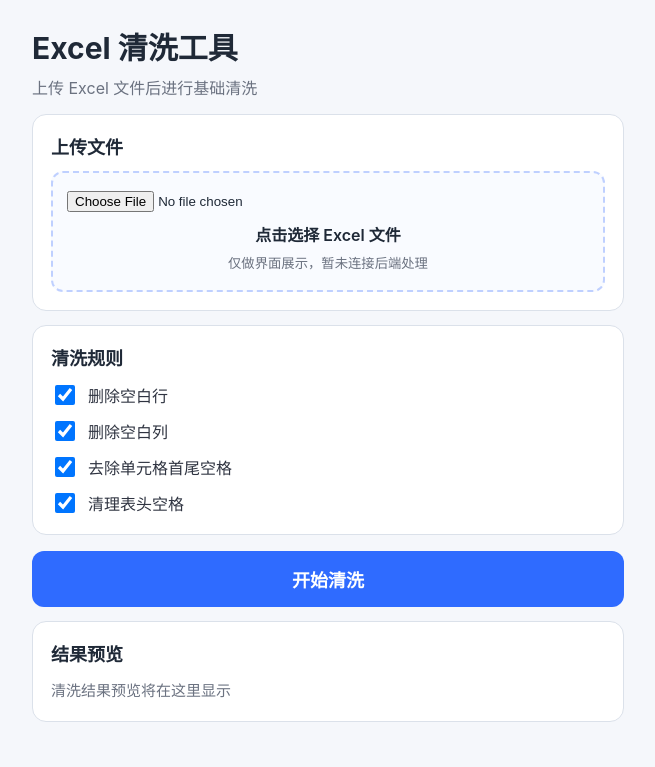
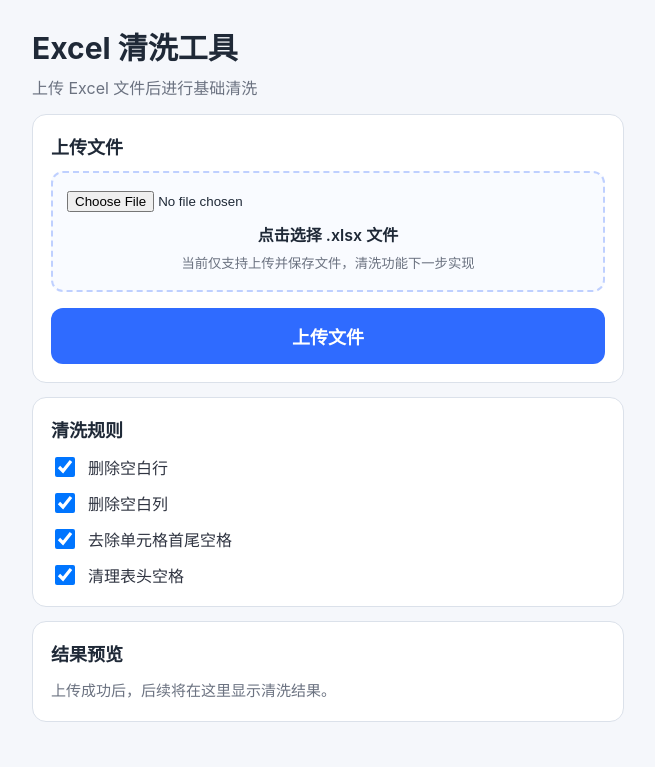
Before and after one commit to kosm8964-a11y/excel-cleaner-mobile, a Flask app: page / in a window 1280 px wide. Shown: the top 767 px of the page, without its empty margins (312-967 px from the left). Run offline with Flask 3, Linux system fonts and the light colour scheme.

Commit message:
Add xlsx upload and save flow on homepage

```diff
--- a/app.py
+++ b/app.py
@@ -1,10 +1,41 @@
-from flask import Flask, render_template
+from pathlib import Path
+
+from flask import Flask, render_template, request
+from werkzeug.utils import secure_filename
 
 app = Flask(__name__)
 
-@app.route("/")
+UPLOAD_FOLDER = Path("uploads")
+ALLOWED_EXTENSION = ".xlsx"
+
+
+@app.route("/", methods=["GET", "POST"])
 def home():
-    return render_template("index.html")
+    message = ""
+    message_type = ""
+
+    if request.method == "POST":
+        uploaded_file = request.files.get("excel_file")
+
+        if not uploaded_file or uploaded_file.filename == "":
+            message = "请选择 .xlsx 文件"
+            message_type = "error"
+        else:
+            filename = secure_filename(uploaded_file.filename)
+            file_extension = Path(filename).suffix.lower()
+
+            if file_extension != ALLOWED_EXTENSION:
+                message = "请选择 .xlsx 文件"
+                message_type = "error"
+            else:
+                UPLOAD_FOLDER.mkdir(exist_ok=True)
+                save_path = UPLOAD_FOLDER / filename
+                uploaded_file.save(save_path)
+                message = "文件上传成功"
+                message_type = "success"
+
+    return render_template("index.html", message=message, message_type=message_type)
+
 
 if __name__ == "__main__":
     app.run(debug=True)
--- a/static/style.css
+++ b/static/style.css
@@ -6,6 +6,10 @@
     --line: #dbe1ea;
     --primary: #2f6bff;
     --primary-pressed: #2457d4;
+    --success-bg: #ecfdf3;
+    --success-text: #027a48;
+    --error-bg: #fef3f2;
+    --error-text: #b42318;
 }
 
 * {
@@ -55,6 +59,11 @@ h2 {
     font-size: 18px;
 }
 
+.upload-form {
+    display: grid;
+    gap: 12px;
+}
+
 .upload-box {
     display: block;
     border: 2px dashed #bfd0ff;
@@ -79,6 +88,24 @@ h2 {
 
 .upload-box small {
     color: var(--muted);
+}
+
+.status-message {
+    margin: 12px 0 0;
+    padding: 10px 12px;
+    border-radius: 10px;
+    font-size: 14px;
+    font-weight: 600;
+}
+
+.status-message.success {
+    background: var(--success-bg);
+    color: var(--success-text);
+}
+
+.status-message.error {
+    background: var(--error-bg);
+    color: var(--error-text);
 }
 
 .checkbox-group {
@@ -107,7 +134,7 @@ h2 {
     color: #fff;
     font-size: 18px;
     font-weight: 700;
-    margin-top: 16px;
+    margin-top: 4px;
     padding: 15px 12px;
     cursor: pointer;
 }
--- a/templates/index.html
+++ b/templates/index.html
@@ -15,11 +15,20 @@
 
         <section class="card" aria-label="上传文件区域">
             <h2>上传文件</h2>
-            <label class="upload-box" for="excel-file">
-                <input id="excel-file" type="file" accept=".xlsx,.xls,.csv">
-                <span>点击选择 Excel 文件</span>
-                <small>仅做界面展示，暂未连接后端处理</small>
-            </label>
+
+            <form method="post" enctype="multipart/form-data" class="upload-form">
+                <label class="upload-box" for="excel-file">
+                    <input id="excel-file" name="excel_file" type="file" accept=".xlsx" required>
+                    <span>点击选择 .xlsx 文件</span>
+                    <small>当前仅支持上传并保存文件，清洗功能下一步实现</small>
+                </label>
+
+                <button class="primary-btn" type="submit">上传文件</button>
+            </form>
+
+            {% if message %}
+            <p class="status-message {{ message_type }}">{{ message }}</p>
+            {% endif %}
         </section>
 
         <section class="card" aria-label="清洗规则">
@@ -44,11 +53,9 @@
             </div>
         </section>
 
-        <button class="primary-btn" type="button">开始清洗</button>
-
         <section class="card result" aria-label="结果预览">
             <h2>结果预览</h2>
-            <p>清洗结果预览将在这里显示</p>
+            <p>上传成功后，后续将在这里显示清洗结果。</p>
         </section>
     </main>
 </body>
```
